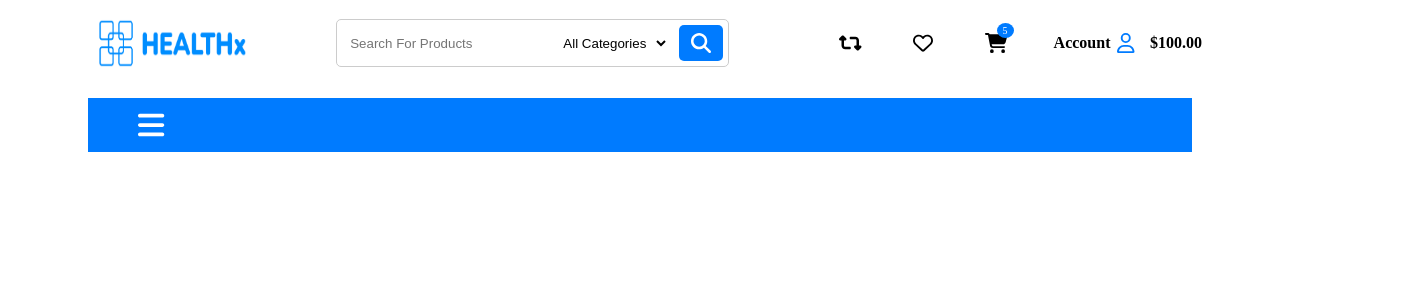
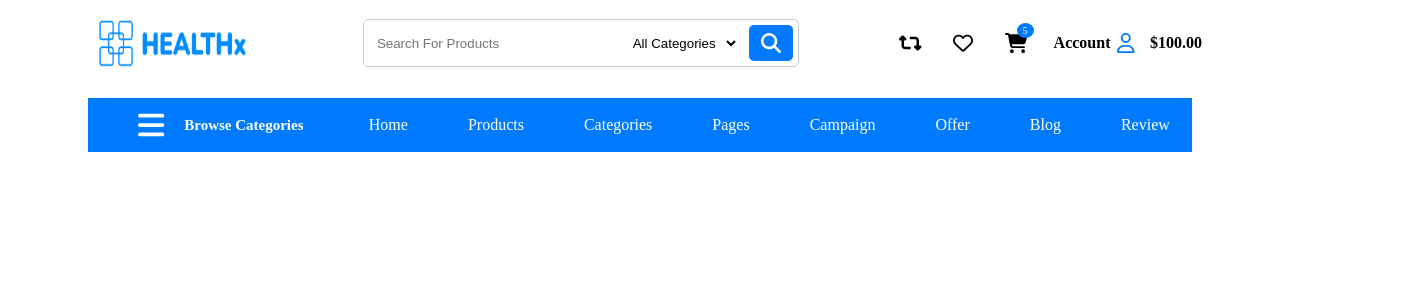
Before and after one commit to shamsad-alam-meraj/healthx-job-task, a React (Vite) app: page / in a window 1280 px wide. Shown: the top 300 px of the page, 1404 px wide, since content can reach past the window. Built offline with nearby package versions, Linux system fonts and the light colour scheme.

Commit message:
facilites added

```diff
--- /dev/null
+++ b/src/componets/pages-components/Landing/Facilites.jsx
@@ -0,0 +1,2 @@
+const Facilities = () => {};
+export default Facilities;
--- /dev/null
+++ b/src/componets/pages-components/Landing/SingleFacilites.jsx
@@ -0,0 +1,2 @@
+const SingleFacilities = () => {};
+export default SingleFacilities;
--- a/src/componets/pages-components/Landing/BannerContent.jsx
+++ b/src/componets/pages-components/Landing/SubHeaderContent.jsx
@@ -1,12 +1,10 @@
 import SubHeader from "../../share-components/SubHeader";
-import Banner from "./Banner";
-import styles from "../../../styles/BannerContentStyle.module.css";
+import styles from "../../../styles/SubHeaderContentStyle.module.css";
 
 const BannerContent = () => {
   return (
     <div className={styles["banner-content"]}>
       <SubHeader />
-      <Banner />
     </div>
   );
 };
--- a/src/componets/share-components/SubHeader.jsx
+++ b/src/componets/share-components/SubHeader.jsx
@@ -9,6 +9,7 @@ const SubHeader = () => {
   const dispatch = useDispatch();
 
   return (
+    <div className={styles["drawer-container"]}>
       <div className={styles["main-container"]}>
         <div
           onClick={() => {
@@ -20,10 +21,22 @@ const SubHeader = () => {
             icon={faBars}
             style={{ color: "white", fontSize: "30px" }}
           />
+          <h6 className={styles["menu-label"]}>Browse Categories</h6>
         </div>
-      <ul className={`${showDrawer ? styles["other-menu-container"] : ""}`}>
-        {/* Your list items */}
-      </ul>
+        <div className={styles["other-menu-container"]}>
+          <div className={styles["list-item"]}>Home</div>
+          <div className={styles["list-item"]}>Products</div>
+          <div className={styles["list-item"]}>Categories</div>
+          <div className={styles["list-item"]}>Pages</div>
+          <div className={styles["list-item"]}>Campaign</div>
+          <div className={styles["list-item"]}>Offer</div>
+          <div className={styles["list-item"]}>Blog</div>
+          <div className={styles["list-item"]}>Review</div>
+          <div className={styles["list-item"]}>Flash Sale</div>
+          <div className={styles["list-item"]}>Contact Us</div>
+        </div>
+      </div>
+
     </div>
   );
 };
--- a/src/pages/LandingPage.jsx
+++ b/src/pages/LandingPage.jsx
@@ -1,4 +1,4 @@
-import BannerContent from "../componets/pages-components/Landing/BannerContent";
+import BannerContent from "../componets/pages-components/Landing/SubHeaderContent";
 import HeaderNavigation from "../componets/share-components/HeaderNavigation";
 
 const LandingPage = () => {
--- a/src/styles/HeaderStyle.css
+++ b/src/styles/HeaderStyle.css
@@ -76,7 +76,7 @@
 .icon-button {
   background: none;
   border: none;
-  margin-left: 20px;
+  /* margin-left: 20px; */
   margin-right: 20px;
   cursor: pointer;
 }
@@ -109,7 +109,7 @@
 .account {
   display: flex;
   align-items: center;
-  margin-left: 20px;
+  /* margin-left: 20px; */
 }
 
 .label {
--- a/src/styles/SubHeaderStyle.module.css
+++ b/src/styles/SubHeaderStyle.module.css
@@ -3,11 +3,28 @@
   align-items: center;
   height: 50px;
   width: 100%;
-
 }
 .menu-container {
   width: 20%;
+  display: flex;
+  align-items: center;
 }
-.other-menu-container{
+.menu-label {
+  color: #fff;
+  font-weight: 700;
+  font-size: 15px;
+  margin-left: 20px;
+}
+.other-menu-container {
+  width: 80%;
   display: flex;
+  align-items: center;
 }
+.list-item {
+  padding: 30px;
+  color: #fff;
+}
+.drawer-container {
+}
+.drawer-list {
+}
```
Also changed, not shown: src/componets/pages-components/Landing/ProductWithFacilites.jsx (added, +9 -0 lines), src/data/facilites.js (added, +27 -0 lines), src/data/offers.js (added, +37 -0 lines), public/assets/images/picture.png (added), src/styles/SubHeaderContentStyle.module.css (renamed from src/styles/BannerContentStyle.module.css). Lines whose indentation alone changed are shown as unchanged.
